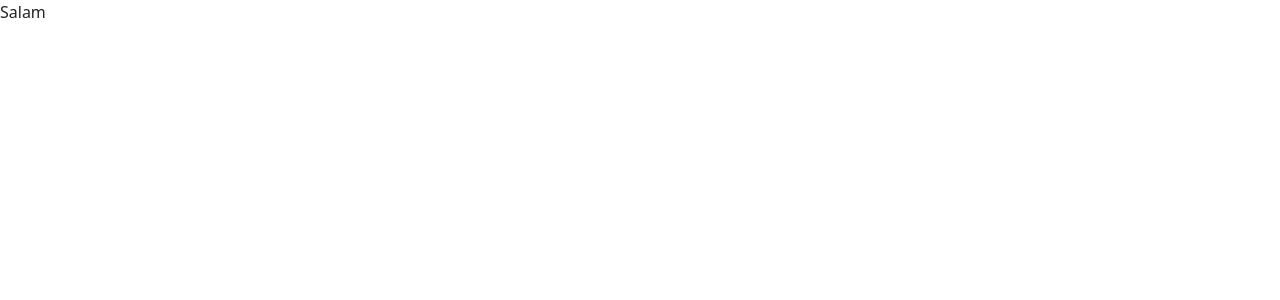
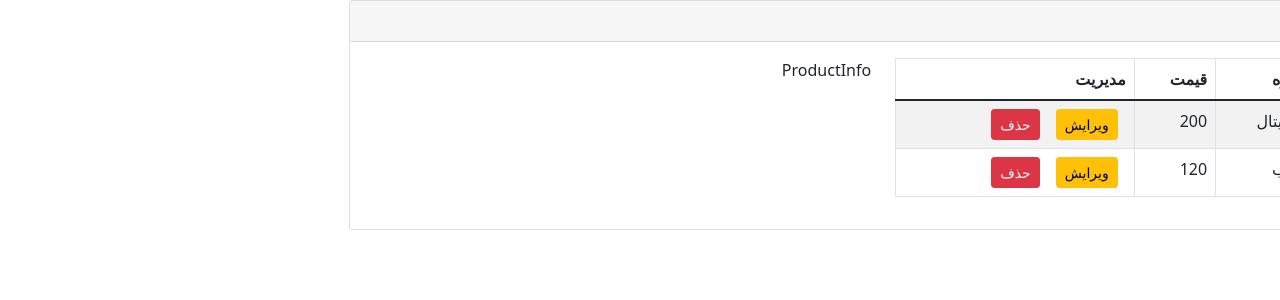
Before and after one commit to MamadTaheri/react-training, a React (Create React App) app: page / in a window 1280 px wide. Shown: the top 300 px of the page. Built offline with nearby package versions, Linux system fonts and the light colour scheme.

Commit message:
add products to project

```diff
--- a/package.json
+++ b/package.json
@@ -10,6 +10,7 @@
     "bootstrap": "^5.1.3",
     "react": "^17.0.2",
     "react-dom": "^17.0.2",
+    "react-hook-form": "^7.19.5",
     "react-scripts": "4.0.3",
     "redux-logger": "^3.0.6",
     "web-vitals": "^1.1.2"
--- a/src/App.js
+++ b/src/App.js
@@ -1,9 +1,10 @@
 import React from 'react';
+import ProductContainer from "./components/product/ProductContainer";
 
 const App = () => {
     return (
         <div>
-            Salam
+            <ProductContainer />
         </div>
     );
 };
--- /dev/null
+++ b/src/components/product/ProductContainer.js
@@ -0,0 +1,26 @@
+import React, {useState} from 'react';
+
+import {categories, products} from "../../globalData/initialData";
+import ProductList from "./ProductList";
+
+const ProductContainer = () => {
+    const [items, setItems] = useState(products);
+    return (
+        <>
+            <div className="card">
+                <div className="card-header">مدیریت محصولات</div>
+                <div className="card-body">
+                    <div className="row">
+                        <div className="col-md-7">
+                            <ProductList data={items} />
+                        </div>
+                        <div className="col-md-5">ProductInfo</div>
+                    </div>
+                </div>
+            </div>
+
+        </>
+    );
+};
+
+export default ProductContainer;
--- /dev/null
+++ b/src/components/product/ProductList.js
@@ -0,0 +1,33 @@
+import React from 'react';
+
+const ProductList = ({data}) => {
+    return (
+        <table className="table table-striped table-bordered table-hover">
+            <thead>
+            <tr>
+                <th>کد</th>
+                <th>عنوان</th>
+                <th>گروه</th>
+                <th>قیمت</th>
+                <th>مدیریت</th>
+            </tr>
+            </thead>
+            <tbody>
+            {data.map(item =>
+                <tr key={item.id}>
+                    <td>{item.id}</td>
+                    <td>{item.title}</td>
+                    <td>{item.categoryName}</td>
+                    <td>{item.price}</td>
+                    <td>
+                        <button className="btn btn-warning btn-sm mx-lg-2">ویرایش</button>
+                        <button className="btn btn-danger btn-sm mx-lg-2">حذف</button>
+                    </td>
+                </tr>
+            )}
+            </tbody>
+        </table>
+    );
+};
+
+export default ProductList;
--- /dev/null
+++ b/src/globalData/initialData.js
@@ -0,0 +1,10 @@
+export const products = [
+    { id: 101, title: 'Mouse', categoryID: 11, categoryName: 'دیجیتال', price: 200, editMode: false},
+    { id: 102, title: 'JacaScript Training', categoryID: 12, categoryName: 'کتاب', price: 120, editMode: false},
+]
+
+export const categories = [
+    { id: 11, title: 'دیجیتال'},
+    { id: 12, title: 'کتاب'},
+    { id: 13, title: 'پوشاک'},
+]
--- /dev/null
+++ b/src/index.css
@@ -0,0 +1,10 @@
+* {
+    margin: 0;
+    padding: 0;
+    box-sizing: border-box;
+}
+
+body {
+    direction: rtl;
+    text-align: right;
+}
--- a/src/index.js
+++ b/src/index.js
@@ -2,5 +2,6 @@ import React from "react";
 import ReactDOM from "react-dom";
 import  App  from "./App";
 import 'bootstrap/dist/css/bootstrap.min.css'
+import './index.css'
 
 ReactDOM.render(<App />, document.getElementById("root"));
```
Also changed, not shown: 1 other file (tests, documents, lock files or other folders).
